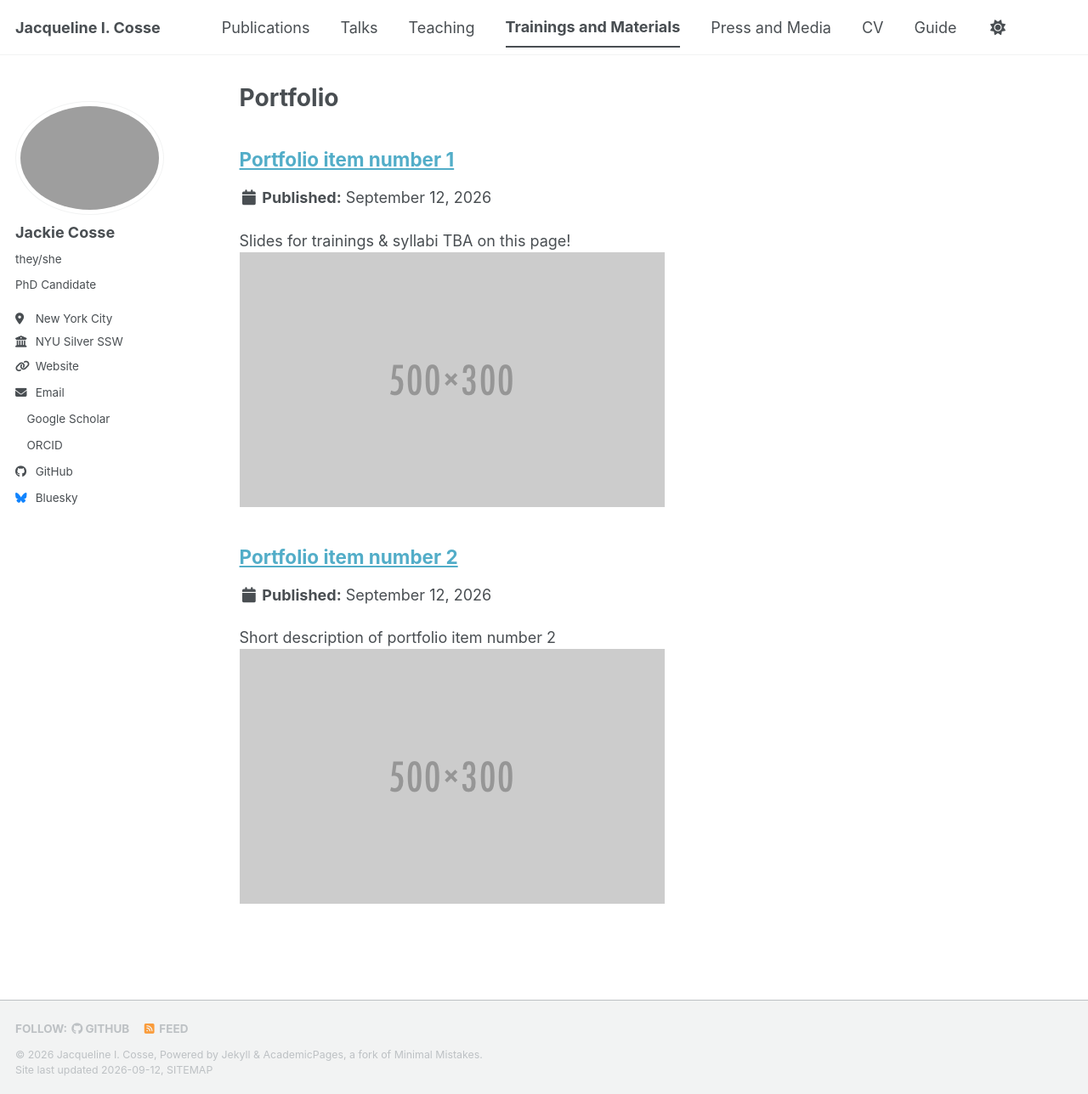
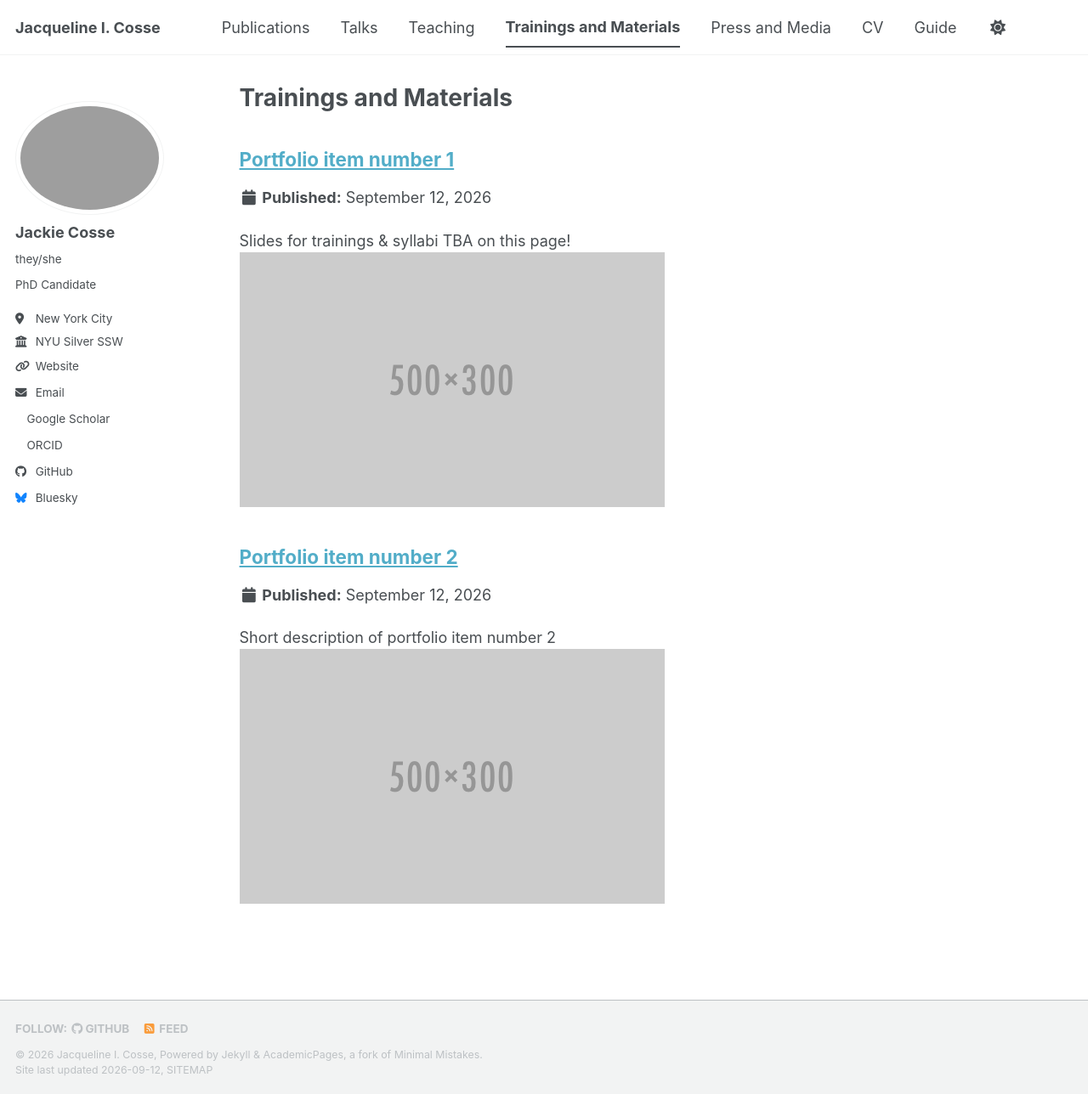
Before and after one commit to jackiecosse/jackiecosse.com, a Jekyll site: the page built from _pages/portfolio.html, in a window 1280 px wide and 1288 px high. Shown: the whole window at 85% size. Built offline with Jekyll 4.4.1, drawn with Linux system fonts in a browser that asks for light colours; a style sheet for code colours, icons or effects is not loaded.

Commit message:
Update portfolio.html

```diff
--- a/_pages/portfolio.html
+++ b/_pages/portfolio.html
@@ -1,6 +1,6 @@
 ---
 layout: archive
-title: "Portfolio"
+title: "Trainings and Materials"
 permalink: /portfolio/
 author_profile: true
 ---
```
